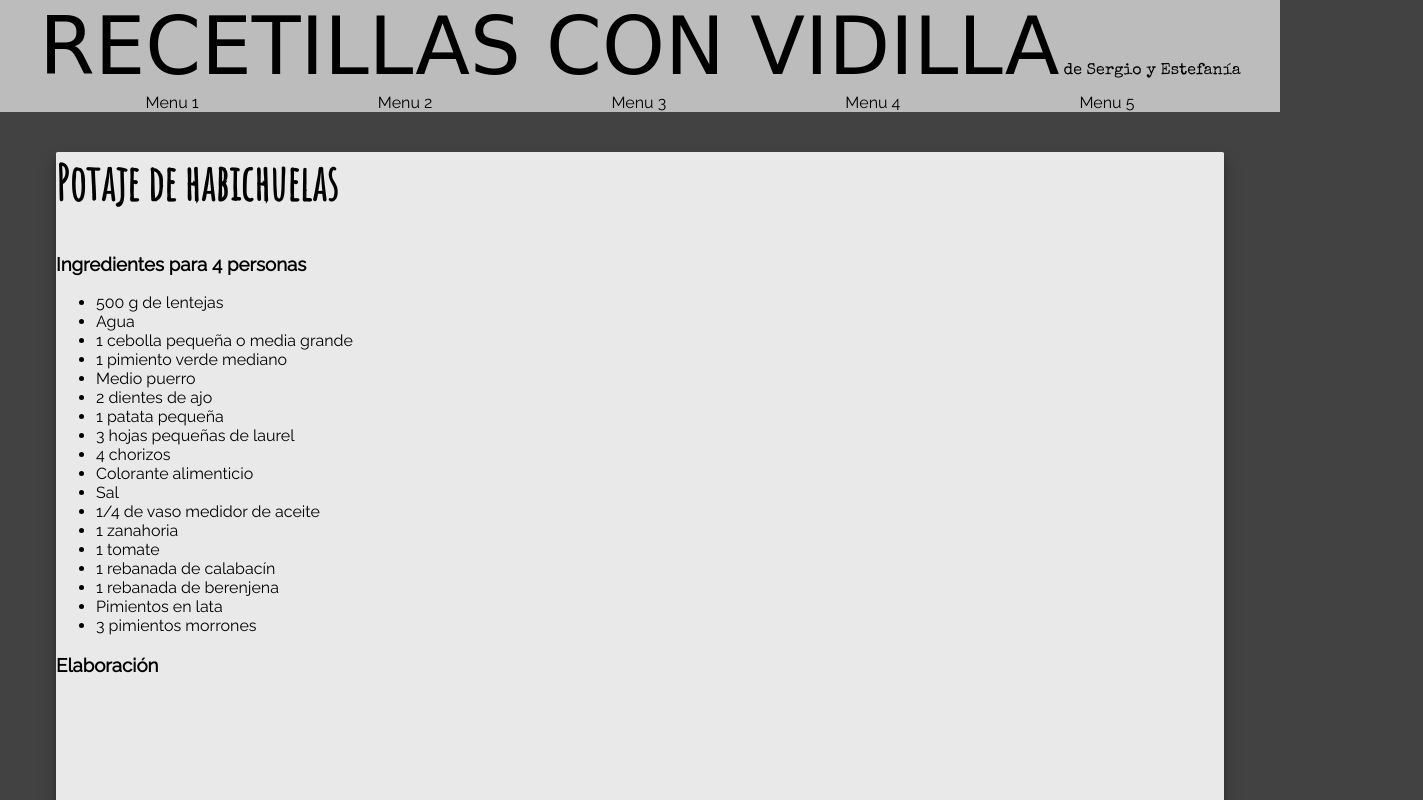
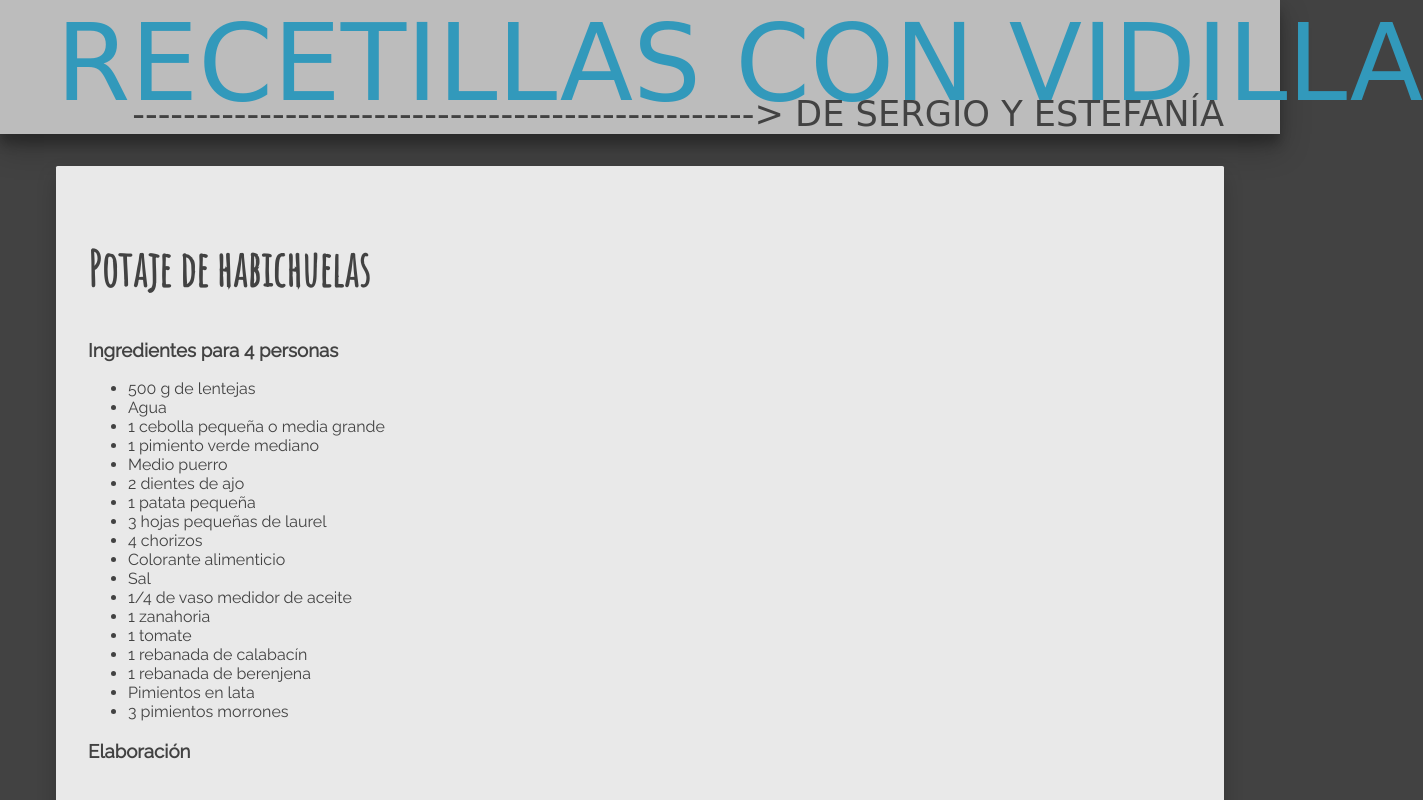
Before and after one commit to sergillana/recetillas-con-vidilla, a plain HTML site: page index.html in a window 1280 px wide. Shown: the top 800 px of the page, 1423 px wide, since content can reach past the window. Drawn offline with nearby package versions, Linux system fonts and the light colour scheme; a web font is replaced by a local one.

Commit message:
Se modifican los estilos (sobre todo para el header)

```diff
--- a/index.html
+++ b/index.html
@@ -3,12 +3,13 @@
 <head>
     <meta charset="utf-8">
     <title>Recetillas con vidilla de Sergio y Estefanía</title>
-    <link href="https://fonts.googleapis.com/css?family=Amatic+SC|Cabin+Sketch:bold|Raleway|Pacifico|Special+Elite" rel="stylesheet">
+    <link href="https://fonts.googleapis.com/css?family=Amatic+SC|Cabin+Sketch:bold|Raleway|Pacifico|Special+Elite|Ribeye+Marrow"
+        rel="stylesheet">
     <link rel="stylesheet" href="styles/style.css"> </head>
 <body>
     <header>
-        <h1>Recetillas con vidilla</h1>
-        <p>de Sergio y Estefanía</p>
+        <h1><span>Recetillas </span><span>con </span><span>vidilla</span></h1>
+        <p>-------------------------------------------------> de Sergio y Estefanía</p>
     </header>
     <nav>
         <ul>
--- a/styles/style.css
+++ b/styles/style.css
@@ -1,4 +1,5 @@
 html {
+    color: rgba(66,66,66,1.0);
     background-color: rgba(66,66,66,1.0);
     font-family: 'Raleway', sans-serif;
 }
@@ -7,29 +8,34 @@ body {
 }
 header {
     background-color: rgba(188,188,188,1.0);
-    text-align: center;
+    box-shadow: 0 0.875rem 1.75rem rgba(0,0,0,0.25), 0 0.625rem 0.625rem rgba(0,0,0,0.22);
 }
-header h1 {
-    /*width: 55rem;*/
+header>h1 {
+    width: 73rem;
     margin: 0 auto;
-    font-size: 5rem;
+    text-align: right;
+}
+header>h1>span {
+    white-space: pre;
+    font-size: 6.7rem;
     font-family: 'Cabin Sketch', cursive;
     font-weight: normal;
     text-transform: uppercase;
-    text-align: center;
-    display: inline-block;
+    color: rgba(50,153,187,1.0);
 }
-header p {
-    /*width: 20rem;*/
-    margin: 0;
-    font-family: 'Special Elite', cursive;
-    font-size: 1rem;
-    display: inline-block;
+header>p {
+    text-align: right;
+    width: 73rem;
+    margin: -2rem auto 0 auto;
+    font-family: 'Cabin Sketch', cursive;
+    font-size: 2.2rem;
+    text-transform: uppercase;
 }
 nav {
     background-color: rgba(188,188,188,1.0);
+    display:none;
 }
-nav ul {
+nav>ul {
     display: flex;
     justify-content: space-around;
     width: 73rem;
@@ -41,15 +47,16 @@ nav ul {
     display: inline-block;
     width: 19.7%;
 }*/
-main article {
-    margin: auto;
-    width: 73rem;
+main>article {
+    margin: 2rem auto;
+    padding: 2rem;
+    width: 69rem;
     height: calc(73rem * 1.4142);
     background-color: rgba(233,233,233,1.0);
     border-radius: 0.1rem;
-    box-shadow: 0 10px 20px rgba(0,0,0,0.19), 0 6px 6px rgba(0,0,0,0.23);
+    box-shadow: 0 0.625rem 1.25rem rgba(0,0,0,0.19), 0 0.375px 0.375px rgba(0,0,0,0.23);
 }
-main article section h2 {
+main>article>section>h2 {
     font-size: 3rem;
     font-family: 'Amatic SC', cursive;
 }
```
